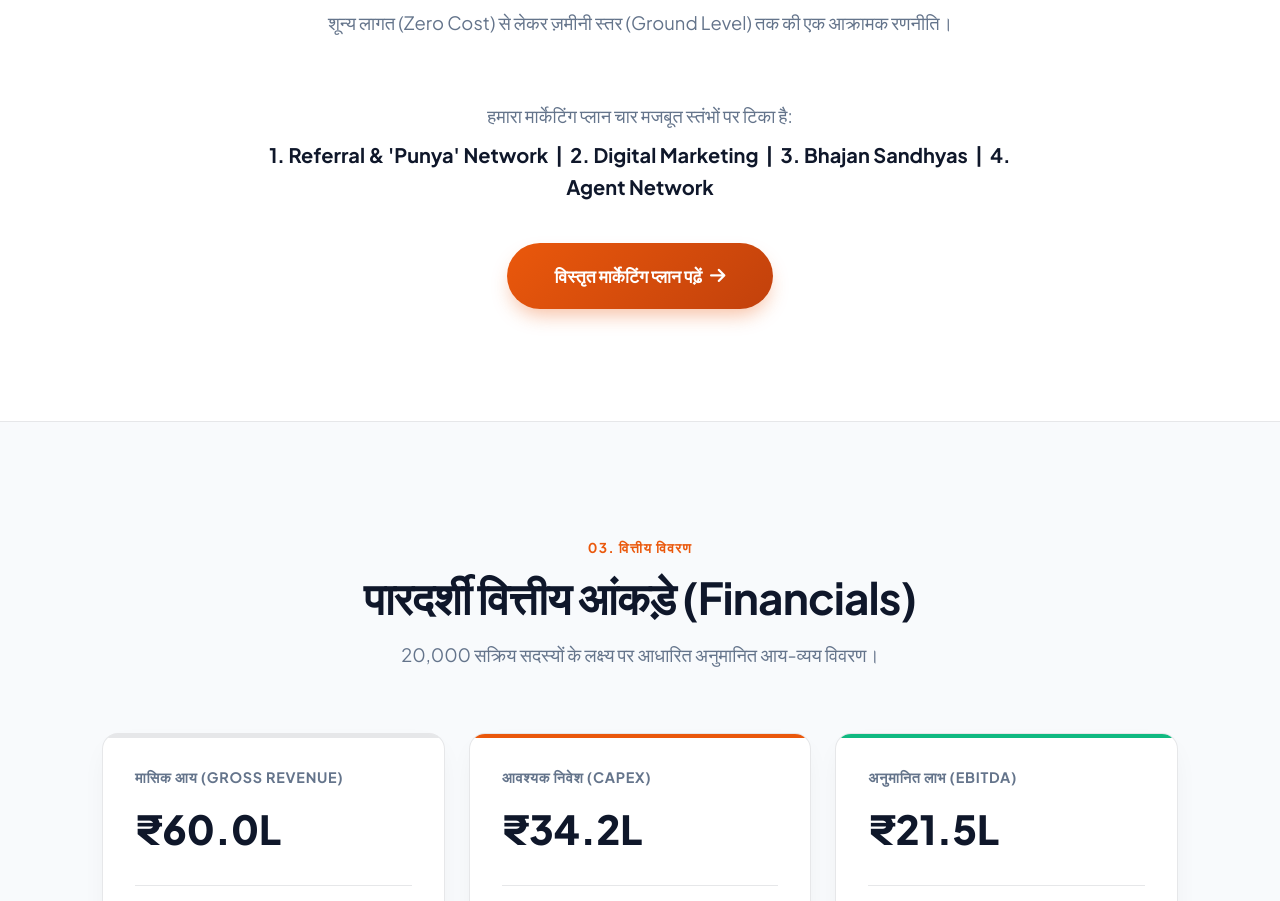
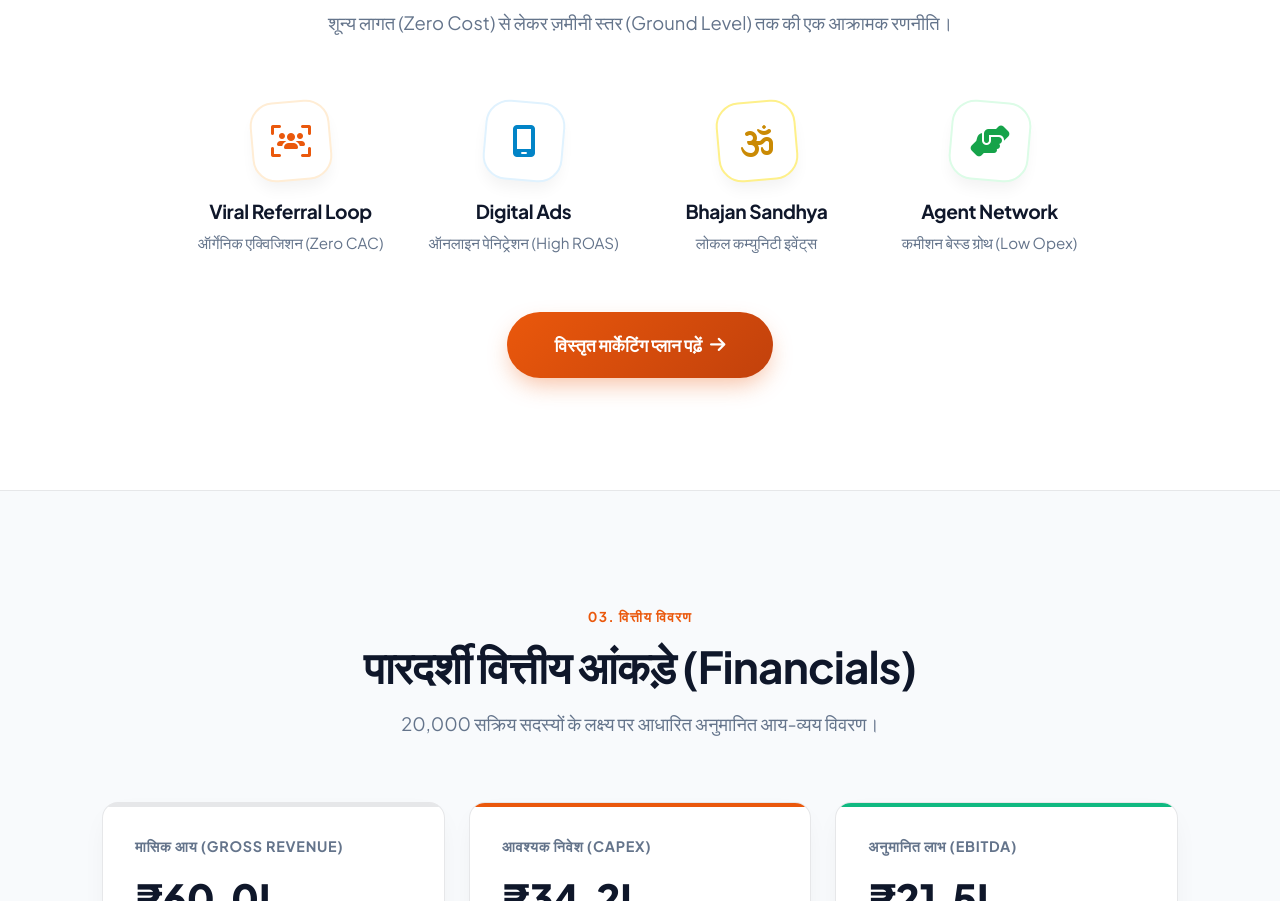
Before and after one commit to me-shekhawat/ekroti, a plain HTML site: page index.html in a window 1280 px wide. Shown: the part 5663-6564 px from the top of the page. Drawn offline with nearby package versions, Linux system fonts and the light colour scheme; a web font is replaced by a local one.

Commit message:
Redesign Marketing Strategy brief on homepage with 4-column icon grid

```diff
--- a/index.html
+++ b/index.html
@@ -305,14 +305,52 @@
                 <h2 class="section-title">हम ग्राहकों तक कैसे पहुंचेंगे? (Go-to-Market)</h2>
                 <p class="section-desc">शून्य लागत (Zero Cost) से लेकर ज़मीनी स्तर (Ground Level) तक की एक आक्रामक रणनीति।</p>
             </div>
-            <div class="text-center" data-aos="fade-up" style="max-width: 800px; margin: 0 auto;">
-                <p style="font-size: 1.15rem; color: var(--text-muted); margin-bottom: 2.5rem;">
-                    हमारा मार्केटिंग प्लान चार मजबूत स्तंभों पर टिका है:
-                    <strong style="color: var(--secondary); display: block; margin-top: 0.5rem; font-size: 1.25rem;">1. Referral & 'Punya' Network &nbsp;|&nbsp; 2. Digital Marketing &nbsp;|&nbsp; 3. Bhajan Sandhyas &nbsp;|&nbsp; 4. Agent Network</strong>
-                </p>
-                <a href="marketing.html" class="btn btn-primary" style="padding: 1.2rem 3rem; font-size: 1.1rem;">
-                    विस्तृत मार्केटिंग प्लान पढ़ें <i class="fa-solid fa-arrow-right" style="margin-left: 8px;"></i>
-                </a>
+            <div data-aos="fade-up" style="max-width: 900px; margin: 0 auto;">
+                <div style="display: grid; grid-template-columns: repeat(auto-fit, minmax(200px, 1fr)); gap: 2rem; margin-top: 1rem; margin-bottom: 3.5rem;">
+
+                    <!-- Pillar 1 -->
+                    <div style="text-align: center;">
+                        <div style="width: 80px; height: 80px; background: #fff; border: 2px solid var(--primary-light); box-shadow: 0 10px 15px -3px rgba(0,0,0,0.05); color: var(--primary); font-size: 2rem; display: flex; align-items: center; justify-content: center; border-radius: 24px; margin: 0 auto 1.2rem; transform: rotate(-5deg); transition: transform 0.3s;">
+                            <i class="fa-solid fa-users-viewfinder" style="transform: rotate(5deg);"></i>
+                        </div>
+                        <h4 style="font-size: 1.2rem; margin-bottom: 0.5rem; color: var(--bg-dark);">Viral Referral Loop</h4>
+                        <p style="font-size: 0.95rem; color: var(--text-muted);">ऑर्गेनिक एक्विजिशन (Zero CAC)</p>
+                    </div>
+
+                    <!-- Pillar 2 -->
+                    <div style="text-align: center;">
+                        <div style="width: 80px; height: 80px; background: #fff; border: 2px solid #e0f2fe; box-shadow: 0 10px 15px -3px rgba(0,0,0,0.05); color: #0284c7; font-size: 2rem; display: flex; align-items: center; justify-content: center; border-radius: 24px; margin: 0 auto 1.2rem; transform: rotate(5deg); transition: transform 0.3s;">
+                            <i class="fa-solid fa-mobile-screen" style="transform: rotate(-5deg);"></i>
+                        </div>
+                        <h4 style="font-size: 1.2rem; margin-bottom: 0.5rem; color: var(--bg-dark);">Digital Ads</h4>
+                        <p style="font-size: 0.95rem; color: var(--text-muted);">ऑनलाइन पेनिट्रेशन (High ROAS)</p>
+                    </div>
+
+                    <!-- Pillar 3 -->
+                    <div style="text-align: center;">
+                        <div style="width: 80px; height: 80px; background: #fff; border: 2px solid #fef08a; box-shadow: 0 10px 15px -3px rgba(0,0,0,0.05); color: #ca8a04; font-size: 2rem; display: flex; align-items: center; justify-content: center; border-radius: 24px; margin: 0 auto 1.2rem; transform: rotate(-5deg); transition: transform 0.3s;">
+                            <i class="fa-solid fa-om" style="transform: rotate(5deg);"></i>
+                        </div>
+                        <h4 style="font-size: 1.2rem; margin-bottom: 0.5rem; color: var(--bg-dark);">Bhajan Sandhya</h4>
+                        <p style="font-size: 0.95rem; color: var(--text-muted);">लोकल कम्युनिटी इवेंट्स</p>
+                    </div>
+
+                    <!-- Pillar 4 -->
+                    <div style="text-align: center;">
+                        <div style="width: 80px; height: 80px; background: #fff; border: 2px solid #dcfce7; box-shadow: 0 10px 15px -3px rgba(0,0,0,0.05); color: #16a34a; font-size: 2rem; display: flex; align-items: center; justify-content: center; border-radius: 24px; margin: 0 auto 1.2rem; transform: rotate(5deg); transition: transform 0.3s;">
+                            <i class="fa-solid fa-handshake-angle" style="transform: rotate(-5deg);"></i>
+                        </div>
+                        <h4 style="font-size: 1.2rem; margin-bottom: 0.5rem; color: var(--bg-dark);">Agent Network</h4>
+                        <p style="font-size: 0.95rem; color: var(--text-muted);">कमीशन बेस्ड ग्रोथ (Low Opex)</p>
+                    </div>
+
+                </div>
+
+                <div class="text-center">
+                    <a href="marketing.html" class="btn btn-primary" style="padding: 1.2rem 3rem; font-size: 1.1rem; box-shadow: 0 10px 25px -5px rgba(234, 88, 12, 0.4);">
+                        विस्तृत मार्केटिंग प्लान पढ़ें <i class="fa-solid fa-arrow-right" style="margin-left: 8px;"></i>
+                    </a>
+                </div>
             </div>
         </div>
     </section>
```
